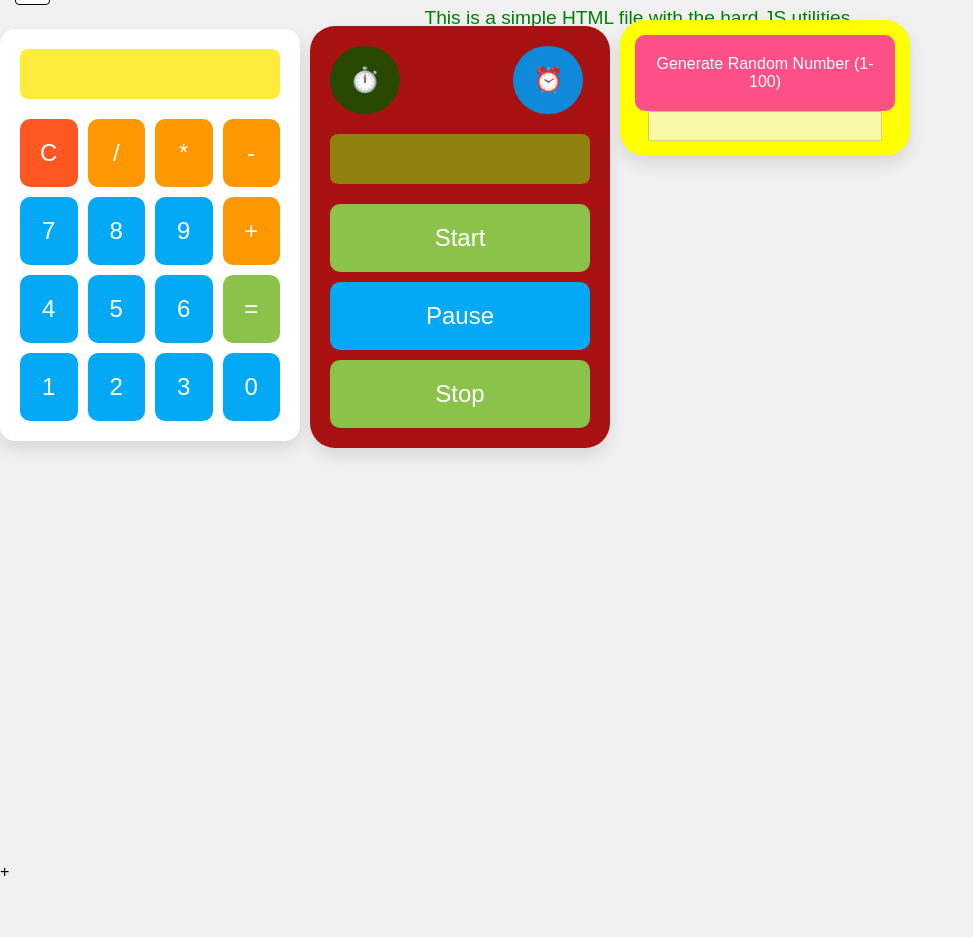
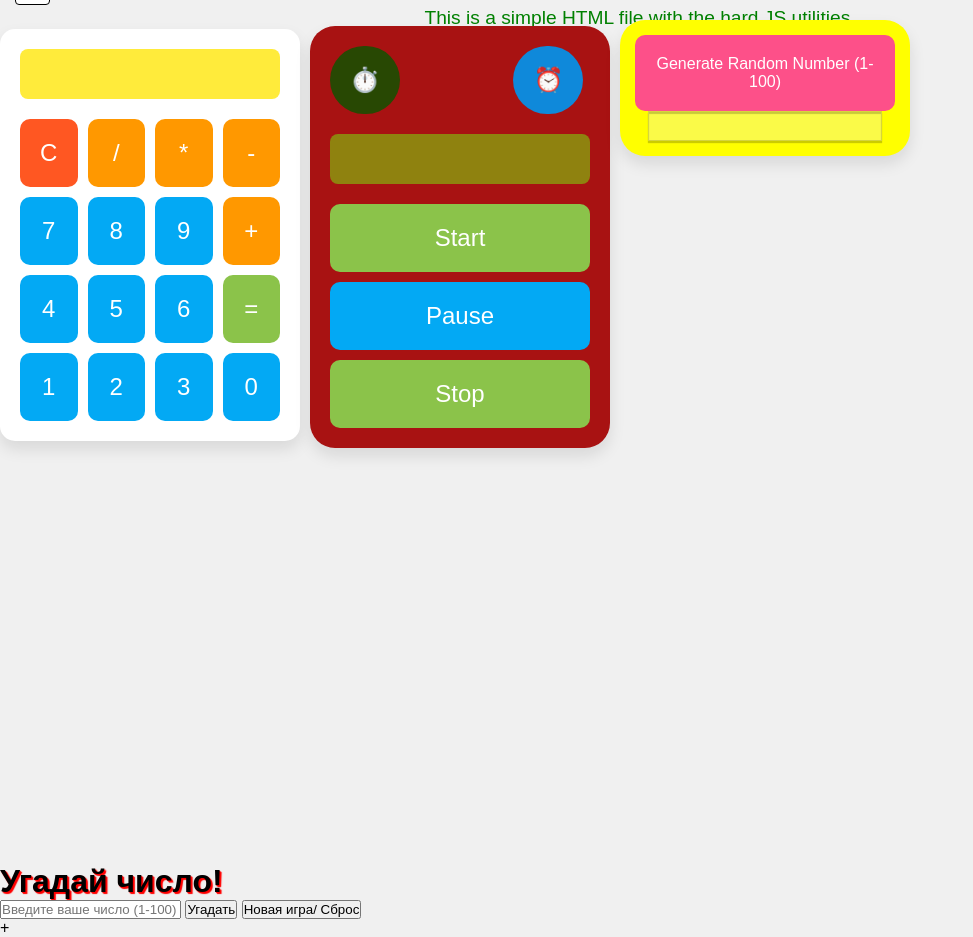
Before and after one commit to AJoker0/vanilla-js-projects, a website: page index.html in a window 1280 px wide. Shown: the part 45-982 px from the top of the page, without its empty margins (0-973 px from the left). Before the commit the page ends 926 px from the top, so only its background shows below. Drawn offline with Linux system fonts and the light colour scheme.

Commit message:
nothing interesting yet

```diff
--- a/base.css
+++ b/base.css
@@ -279,6 +279,9 @@ button.change2:active { background-color: #0f89daff; box-shadow: inset 0 1px 2px
 }
 
 .random-display {
+    top: 20px;
+    padding: 8px 15px;
+    border: 1px solid rgba(0,0,0,0.15);
     width: 90%;
     height: 30px;
     text-align: center;
@@ -286,4 +289,12 @@ button.change2:active { background-color: #0f89daff; box-shadow: inset 0 1px 2px
     justify-content: center;
     display: flex;
     font-size: 19px;
+    box-shadow:
+        0 2px 1px rgba(0, 0, 0, 0.2),
+        inset 0 2px 1px rgba(0, 0, 0, 0.2);
+    /* Font styles */
+    text-decoration: none;
+    font-size: 14px;
+    text-transform: uppercase;
+    color: #222;
 }
--- a/index.html
+++ b/index.html
@@ -162,6 +162,15 @@
     <input type="text" id="random-display" class="random-display" disabled>
   </div>
 
+  <div class="guess-the-number">
+    <h1>Угадай число!</h1>
+
+    <input type="text" id="guess-input" class="guess-input" placeholder="Введите ваше число (1-100)">
+    <button class="button-submit" onclick="submitGuess()">Угадать</button>
+    <button class="button-submit" onclick="resetGame()">Новая игра/ Сброс</button>
+
+  </div>
+
   <!-- External script: navbar, calculator, countdown timer, confetti -->
   <script src="myscripts.js"></script>
 </body>
```
